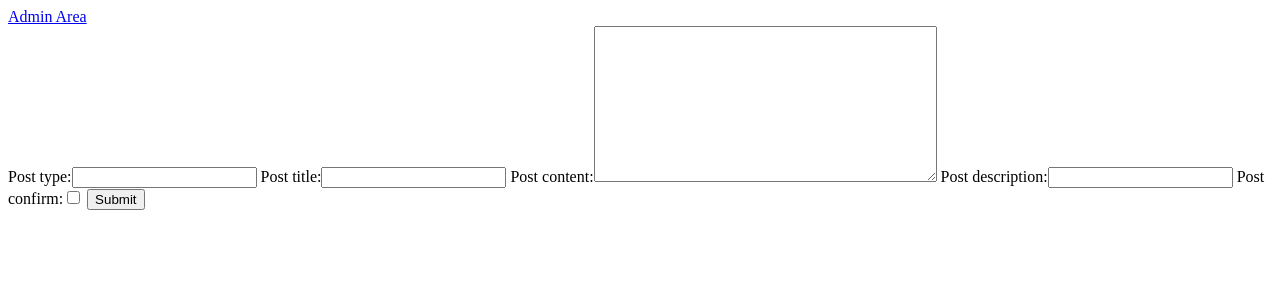
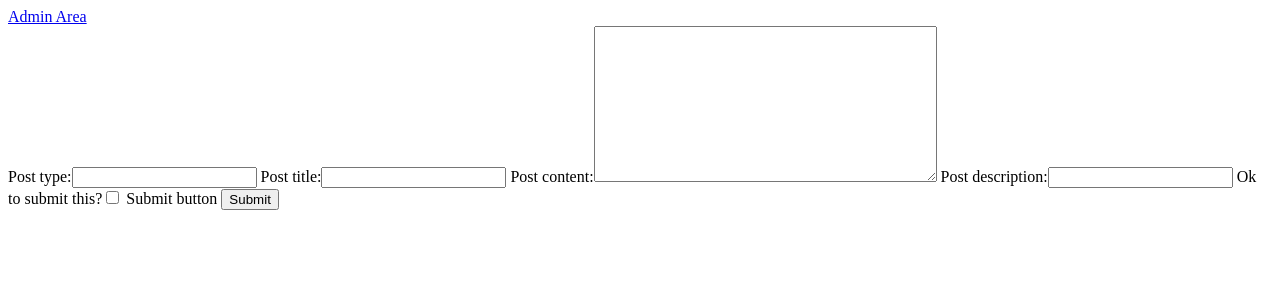
Before and after one commit to Weetabixx/my-portfolio, a Django app: page /makePost/ in a window 1280 px wide. Shown: the top 300 px of the page. Run offline with Django 3.2, Linux system fonts and the light colour scheme; a user stored in the database is signed in.

Commit message:
Add functionality to add new Posts

```diff
--- a/mysite/my_page/forms.py
+++ b/mysite/my_page/forms.py
@@ -6,3 +6,4 @@ class PostForm(forms.Form):
     post_content = forms.CharField(widget=forms.Textarea)
     post_description = forms.CharField(max_length=100)
     post_confirm = forms.BooleanField(required=False)
+    post_confirm.label = "Ok to submit this?"
--- a/mysite/my_page/templates/makePost.html
+++ b/mysite/my_page/templates/makePost.html
@@ -28,10 +28,12 @@
 <body>
 
     <a href="/admin/">Admin Area</a>
-
+    <div>
     <form action="/makePost/" method="post">
         {% csrf_token %}
         {{ form }}
-        <input type="submit" value="Submit" />
+        <label for="submitThis">Submit button</label>
+        <input type="submit" value="Submit" id="submitThis"/>
     </form>
+    </div>
 </body>
--- a/mysite/my_page/templates/previewPost.html
+++ b/mysite/my_page/templates/previewPost.html
@@ -8,14 +8,16 @@
 
 <h5 class="center-align">{{ post_title}}</h5>
 <div class="center-align">
-    {{post_html_text | safe}}
+    {{post_content | safe}}
 </div>
 
 <div>
     <form action="/makePost/" method="post">
         {% csrf_token %}
         {{ form }}
-        <input type="submit" value="Submit" />
+        <label for="id_post_confirm"></label>
+        <label for="submitThis">Submit button</label>
+        <input type="submit" value="Submit" id="submitThis"/>
     </form>
 </div>
 
--- a/mysite/my_page/views.py
+++ b/mysite/my_page/views.py
@@ -7,10 +7,14 @@ from django.templatetags.static import static
 from django.contrib import admin
 from django.shortcuts import redirect
 from django.template import RequestContext
+from django.contrib.auth.decorators import login_required
+
+import datetime
 
 from .forms import PostForm
+from .models import Post
 
-from django.contrib.auth.decorators import login_required
+
 
 
 def index(request):
@@ -65,7 +69,7 @@ def makePostPage(request):
         # process the data in form.cleaned_data as required
         post_type = form.cleaned_data['post_type']
         post_title = form.cleaned_data['post_title']
-        post_html_text = form.cleaned_data['post_html_text']
+        post_content = form.cleaned_data['post_content']
         post_description = form.cleaned_data['post_description']
         post_confirm = form.cleaned_data['post_confirm']
 
@@ -74,10 +78,19 @@ def makePostPage(request):
             context = {
                 'form' : form,
                 'post_title': post_title,
-                'post_html_text': post_html_text
+                'post_content': post_content
             }
             template = loader.get_template('previewPost.html')
             return render(request, 'previewPost.html', context)
+        else:
+            newPost = Post()
+            newPost.post_type = post_type
+            newPost.post_title = post_title
+            newPost.post_html_text = post_content
+            newPost.post_description = post_description
+            newPost.post_date = datetime.datetime.now()
+            newPost.save()
 
         # redirect to a new URL:
         return HttpResponseRedirect('/')
+    return "error, something went wrong with that"
```
Also changed, not shown: mysite/db.sqlite3.
